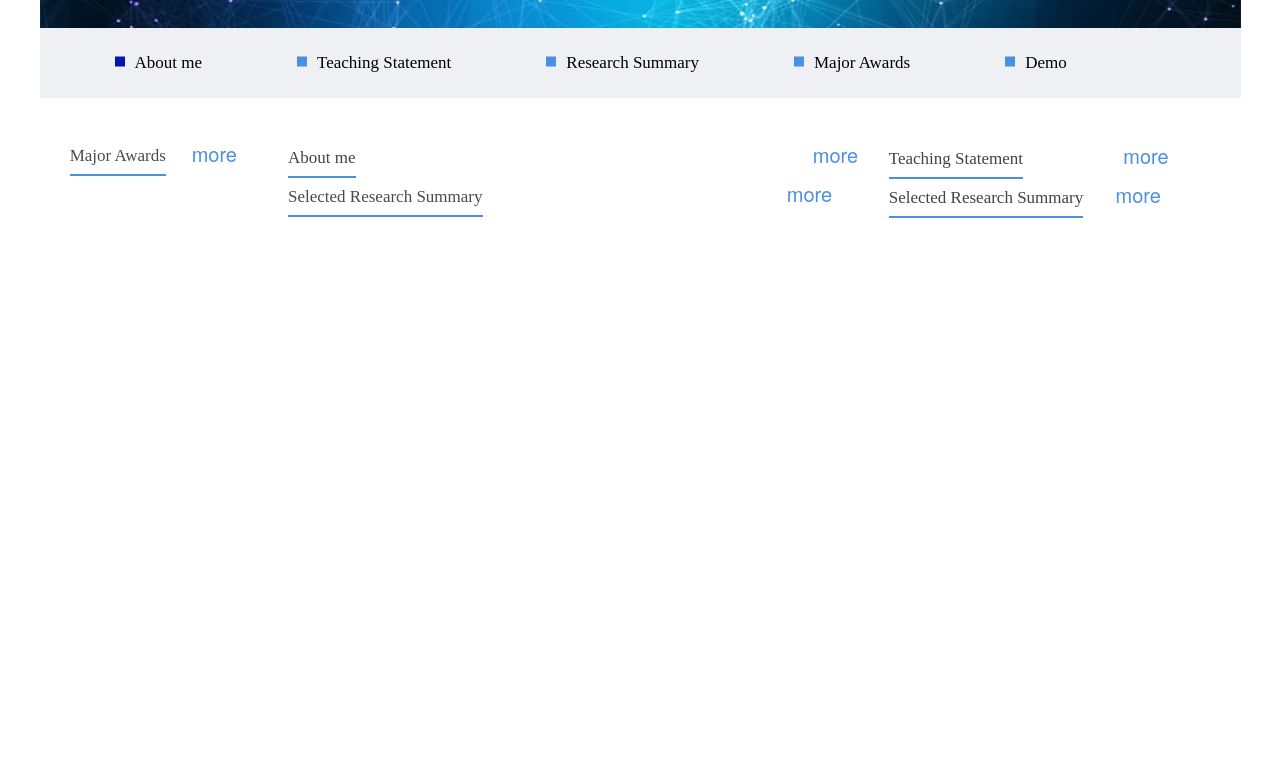
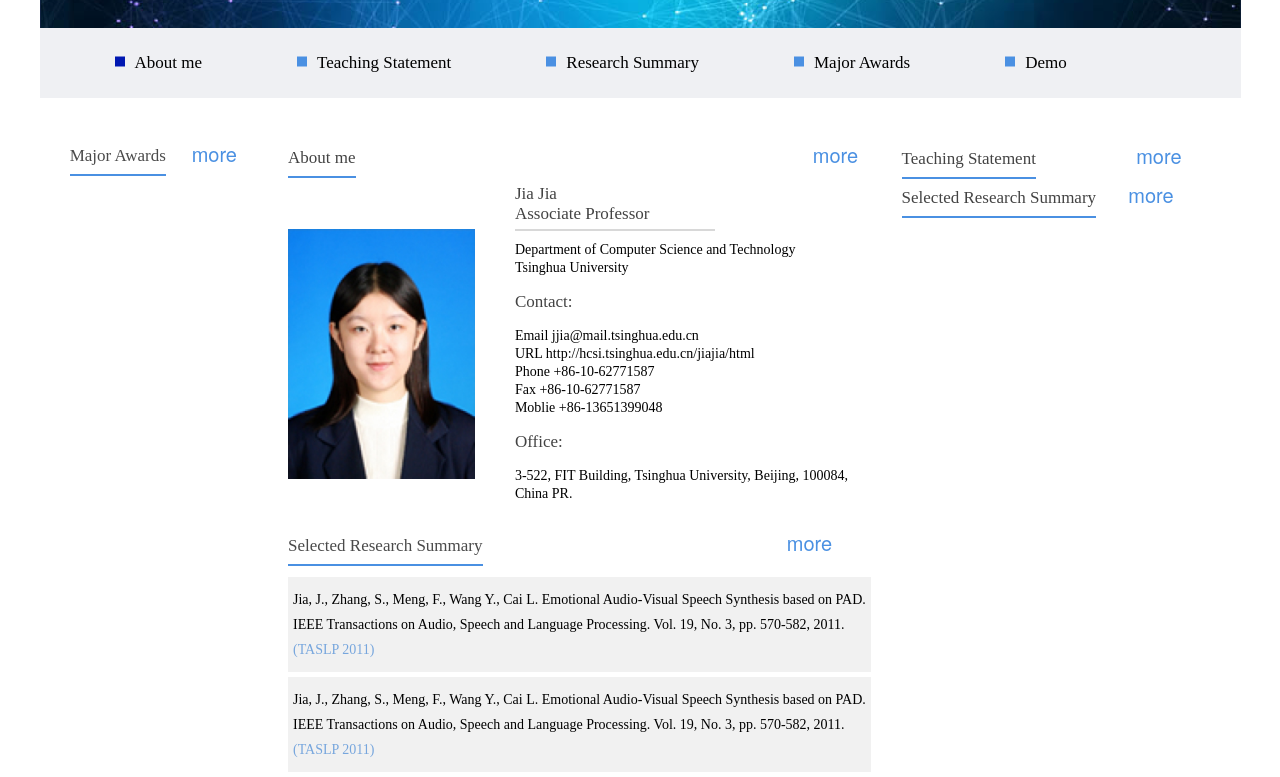
Before and after one commit to Numanor/Web-HCSI, a plain HTML site: page static/index.html in a window 1280 px wide. Shown: the part 228-1005 px from the top of the page. Before the commit the page ends 800 px from the top, so only its background shows below. Drawn offline with nearby package versions, Linux system fonts and the light colour scheme.

Commit message:
contents at the mid of the main page

```diff
--- a/static/css/index.css
+++ b/static/css/index.css
@@ -32,6 +32,7 @@ header div.headline p {
     color: #FFFFFF;
     letter-spacing: 0;
 }
+
 header ul {
     height: 70px;
     background: #EFF0F3;
@@ -103,6 +104,31 @@ div.awards {
     color: #4A90E2;
 }
 
+div.about div p {
+    font-family: STHeitiSC-Medium;
+    font-size: 17px;
+    color: #434343;
+    line-height: 20px;
+}
+
+.about ul {
+    margin: 15px 0px;
+}
+
+.about li {
+    font-family: STHeitiSC-Light;
+    font-size: 14px;
+    color: #000000;
+    text-align: left;
+    line-height: 18px;
+}
+
+.container_mid {
+    width: 583px;
+    overflow: hidden;
+    margin-top: 15px;
+}
+
 .summary {
     padding: 10px 0px 0px 29.5px;
 }
@@ -118,6 +144,20 @@ div.awards {
     font-family: HelveticaNeue;
     font-size: 20px;
     color: #4A90E2;
+}
+
+.summary li {
+    background: rgba(189, 188, 188, 0.21);
+    font-family: STHeitiSC-Light;
+    font-size: 14px;
+    color: #000000;
+    line-height: 25px;
+    margin: 5px 0px;
+    padding: 10px 5px;
+}
+
+.summary li > a {
+    color: #77a6dd;
 }
 
 .teaching {
--- a/static/index.html
+++ b/static/index.html
@@ -1,5 +1,6 @@
 <!doctype html>
 <html>
+
 <head>
     <meta charset="UTF-8" />
     <script src="https://ajax.googleapis.com/ajax/libs/jquery/2.1.1/jquery.min.js"></script>
@@ -59,12 +60,69 @@
                 <span class="title_underline">About me</span>
                 <a class="about_more" href="">more</a>
             </p>
+            <div class="container_mid">
+                <p style="float: left; margin: 45px 40px 0px 0px;">
+                    <img src="imgs/photo.jpg" style="height:250px;widows: 187px;" />
+                </p>
+                <div style="float: left; width:350px;">
+                    <p>Jia Jia<br>Associate Professor</p>
+                    <p style="height:1.5px;background:#D8D8D8;margin:5px 150px -5px 0px;"></p>
+                    <ul>
+                        <li>
+                            Department of Computer Science and Technology
+                        </li>
+                        <li>
+                            Tsinghua University
+                        </li>
+                    </ul>
+                    <p>Contact:</p>
+                    <ul>
+                        <li>
+                            Email jjia@mail.tsinghua.edu.cn
+                        </li>
+                        <li>
+                            URL http://hcsi.tsinghua.edu.cn/jiajia/html
+                        </li>
+                        <li>
+                            Phone +86-10-62771587
+                        </li>
+                        <li>
+                            Fax +86-10-62771587
+                        </li>
+                        <li>
+                            Moblie +86-13651399048
+                        </li>
+                    </ul>
+                    <p>Office:</p>
+                    <ul>
+                        <li>
+                            3-522, FIT Building, Tsinghua University, Beijing, 100084, China PR.
+                        </li>
+                    </ul>
+                </div>
+            </div>
         </div>
         <div class="summary">
             <p class="summary_title">
-                    <span class="title_underline">Selected Research Summary</span>
+                <span class="title_underline">Selected Research Summary</span>
                 <a class="summary_more" href="">more</a>
             </p>
+            <div class="container_mid">
+                <ul>
+                    <li>
+                        Jia, J., Zhang, S., Meng, F., Wang Y., Cai L. Emotional Audio-Visual Speech Synthesis based on PAD. IEEE Transactions on Audio, Speech and Language Processing. Vol. 19, No. 3, pp. 570-582, 2011.
+                        <a>
+                            (TASLP 2011)
+                        </a>
+                    </li>
+                    <li>
+                        Jia, J., Zhang, S., Meng, F., Wang Y., Cai L. Emotional Audio-Visual Speech Synthesis based on PAD. IEEE Transactions on Audio, Speech and Language Processing. Vol. 19, No. 3, pp. 570-582, 2011.
+                        <a>
+                            (TASLP 2011)
+                        <a>
+                    </li>
+                </ul>
+            </div>
         </div>
     </div>
 
@@ -85,4 +143,5 @@
 </body>
 
 <script src="js/index.js" type="text/javascript"></script>
+
 </html>
```
Also changed, not shown: static/imgs/photo.jpg (added).
